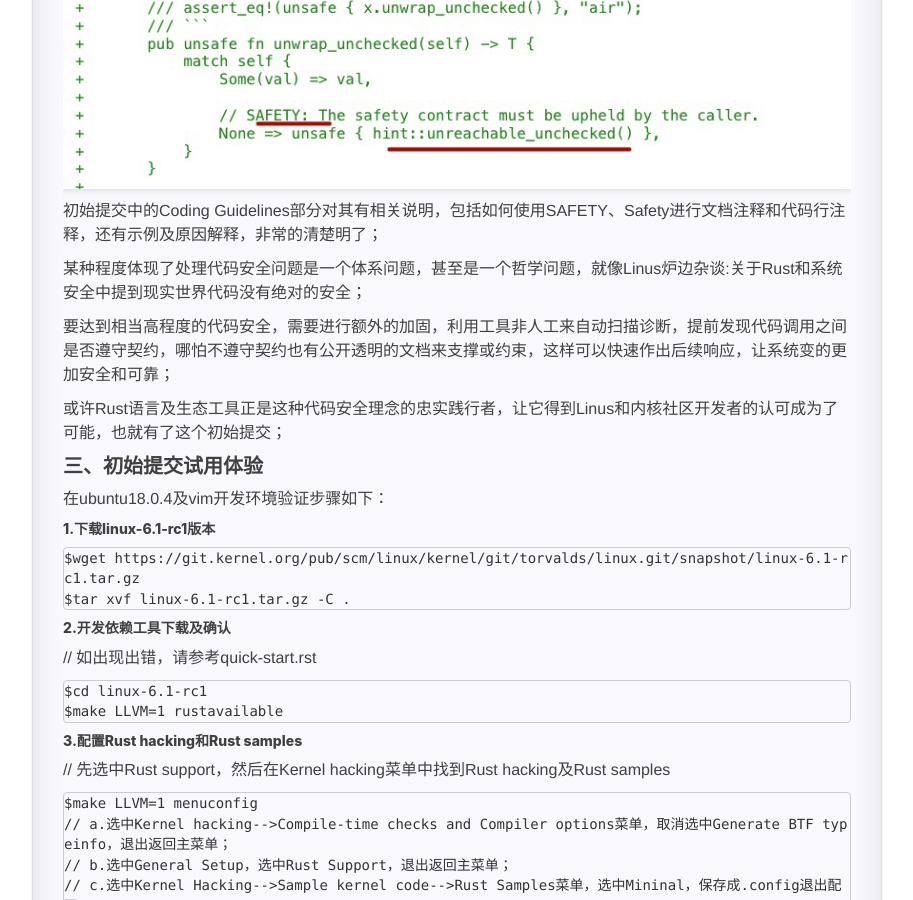
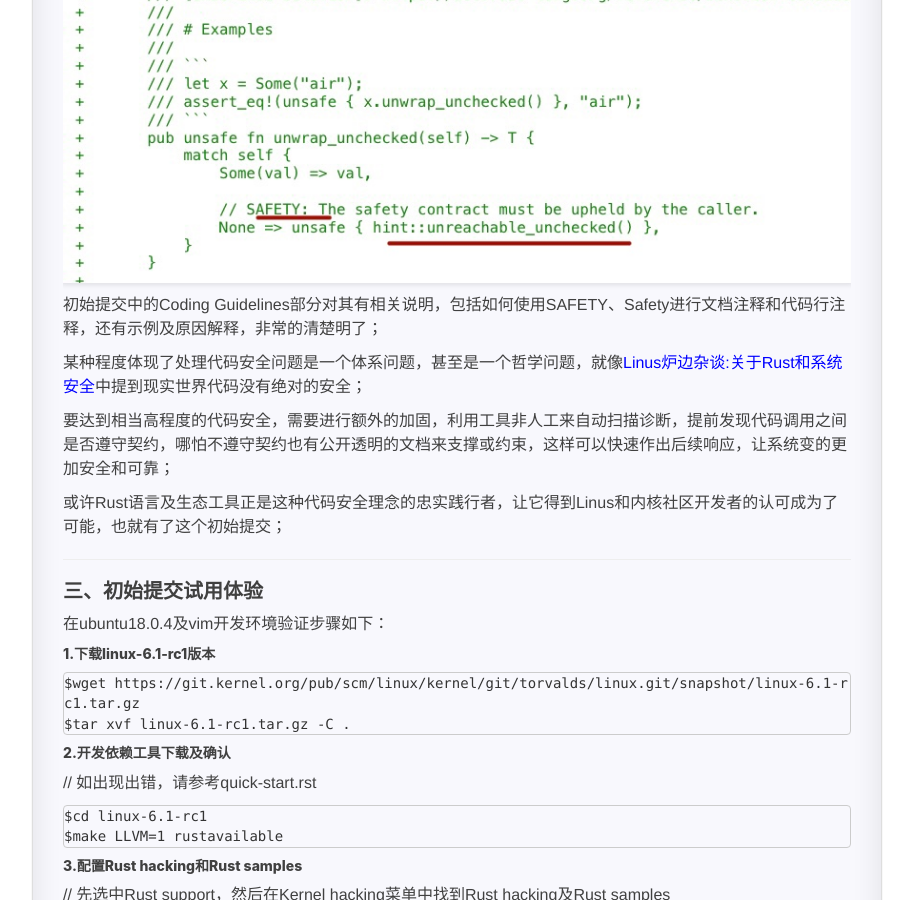
Before and after one commit to Grainspring/grainspring.github.io, a Jekyll site: the page built from _posts/2022-10-26-interpret_initial_commit_of_Rust_into_linux_kernel.md, in a window 1280 px wide and 900 px high, scrolled down 12258 px. Shown: the whole window, without its empty margins (37-950 px from the left). Built offline with Jekyll 4.4.1, drawn with Linux system fonts in a browser that asks for light colours; nearby versions of some CDN libraries; comment, search, counter and statistics services are not loaded; a style sheet for code colours, icons or effects is not loaded; some of the changed text lies outside the part shown.

Commit message:
update initial_commit_of rust to linux kernel

````diff
--- a/_posts/2022-10-26-first-look-try rust for linux kernel.md
+++ b/_posts/2022-10-26-interpret_initial_commit_of_Rust_into_linux_kernel.md
@@ -9,7 +9,7 @@
 * content
 {:toc}
 
-[Linus Torvalds发表Rust支持即将出现在Linux内核](https://mp.weixin.qq.com/s?__biz=MzIxMTM0MjM4Mg==&mid=2247484091&idx=1&sn=3aff0d8075d65568c8935dc70f08e360)，并提出首个初始提交应该'包含尽可能少的功能'的要求之后，Rust-for-Linux团队将已开发的部分驱动程序和驱动支持所需的代码裁剪之后，Linus于2022.10.16发布了Linux6.1-rc1开发版本，其中已正式包含Rust相关代码，实现Rust语言代码模块加载到内核所需的最小基础支持，和一个小的示例模块。
+[<font color="blue">Linus Torvalds发表Rust支持即将出现在Linux内核</font>](https://mp.weixin.qq.com/s?__biz=MzIxMTM0MjM4Mg==&mid=2247484091&idx=1&sn=3aff0d8075d65568c8935dc70f08e360)，并提出首个初始提交应该'包含尽可能少的功能'的要求之后，Rust-for-Linux团队将已开发的部分驱动程序和驱动支持所需的代码裁剪之后，Linus于2022.10.16发布了Linux6.1-rc1开发版本，其中已正式包含Rust相关代码，实现Rust语言代码模块加载到内核所需的最小基础支持，和一个小的示例模块。
 
 Linux6.1版本最终发布应该在2022年12月中旬左右，让我们一块来提前看看这个初始提交，了解Rust语言及社区是如何创造历史，打破30年以来只能使用C语言开发Linux内核的规则；对Rust语言和Linux内核来讲这个提交或许会成为一个重要的里程碑，记录和引领着未来Rust语言和Linux社区的重要发展；
 
@@ -122,8 +123,8 @@
 
 ---
 ###### 4.1.pr_info宏实现
+![pr_info](/imgs/linux6.1.pr_info.png "pr_info")
 
-![pr_info](/imgs/linux6.1.pr_info.png "pr_info")
 pr_info宏实现将Rust代码中任何格式化的内容，输出显示在内核日志中，而内核日志的输出显示已有对应的bindings::_printk接口，但为了支持Rust任何可格式化的Rust内容，改写了内核内部_printk的实现；
 
 新增一个'%pA'格式化指示器，一旦遇到这个指示器，表示其需要显示的内容在一个core::fmt::Arguments对象指针，而具体如何从这个core::fmt::Arguments中取出其内容，则调用Rust代码中实现的rust_fmt_argument函数；
@@ -136,8 +137,8 @@
 
 ---
 ###### 4.2.module宏实现
+![module](/imgs/linux6.1.module.macro.png "module macro")
 
-![module](/imgs/linux6.1.module.macro.png "module macro")
 module宏对使用者来讲相当的简明扼要，但要实现与C语言实现的module一样的功能，并能初始化Rust代码提供的Module，Rust-for-Linux开发者使用Rust语言提供的过程宏来实现这个module；
 
 实现一个Rust语言过程宏，对一般开发者来讲往往觉得比较难，但初始提交中的module宏实现，相当的直观，它没有使用传统syn和quote crate，主要使用proc_macro::TokenStream，就像格式化输出一段定制化的Rust代码一样；
@@ -148,19 +149,20 @@
 
 另外顺便提一下，module过程宏本身的实现代码编译及运行是在当前编译环境下运行的，非内核代码运行在内核空间，它生成的libmacros.so，供编译时使用的编译器rustc来使用，初始提交中对此也有所提及；
 
-对这一点及过程宏逻辑感兴趣的朋友，可参考以前文章[LRFRC系列:全面理解Rust宏](https://mp.weixin.qq.com/s?__biz=MzIxMTM0MjM4Mg==&mid=2247483731&idx=1&sn=4ab305dd9af793085058a1d398984aac)，其中有提到其相关逻辑；
+对这一点及过程宏逻辑感兴趣的朋友，可参考以前文章[<font color="blue">LRFRC系列:全面理解Rust宏</font>](https://mp.weixin.qq.com/s?__biz=MzIxMTM0MjM4Mg==&mid=2247483731&idx=1&sn=4ab305dd9af793085058a1d398984aac)，其中有提到其相关逻辑；
 
 ---
 ###### 4.3.panic_handler定制
 ![panic_handler](/imgs/linux6.1.panic_handler.png "panic_handler")
+
 为了对任何Rust代码触发的panic进行自定义处理，kernel crate自定义了panic_handler的实现，它先打印一段emerg日志后，然后调用bindings::BUG()，按照内核出现BUG来处理，以触发内核内部已有的由C语言提供的panic处理机制；
 
 后面的loop {}是为了满足Rust语法上需要返回! never_type，在bindgen工具对__noreturn支持后，这个可以去掉；
 
 ---
 ###### 4.4.全局内存分配定制
+![allocators](/imgs/linux6.1.allocators.png "allocators")
 
-![allocators](/imgs/linux6.1.allocators.png "allocators")
 使用global_allocator属性来定制一个全局KernelAllocator类型的ALLOCATOR对象，它实现了GlobalAlloc trait的alloc和delloc方法，分别调用bindings::krealloc和bindings::kfree，并对应实现__rust_alloc、__rust_realloc__和rust_alloc_zeroed函数；
 
 这样Rust代码中的堆内存分配和释放需求会得到满足比如Box的实现，Vec中的自动内存分配和释放等；
@@ -177,8 +179,8 @@
 
 ---
 ###### 4.6.compiler_builtins定制
+![compiler_builtins](/imgs/linux6.1.compiler.builtins.png "compiler_builtins")
 
-![compiler_builtins](/imgs/linux6.1.compiler.builtins.png "compiler_builtins")
 上面的注释清楚的描述为啥需要这个定制，并指出为啥使用panic!来模拟实现；
 
 ---
@@ -219,7 +221,7 @@
 ```
 如果对上面提到的属性比如条件编译cfg、no_std、panic_handler、global_allocator等含义及语法不太熟悉的话，
 
-可参考[Rust Built-in attributes index](https://doc.rust-lang.org/stable/reference/attributes.html#built-in-attributes-index)
+可参考[<font color="blue">Rust Built-in attributes index</font>](https://doc.rust-lang.org/stable/reference/attributes.html#built-in-attributes-index)
 
 ---
 ##### 7.unsafe、SAFETY、Safety
@@ -231,12 +233,13 @@
 
 初始提交中的Coding Guidelines部分对其有相关说明，包括如何使用SAFETY、Safety进行文档注释和代码行注释，还有示例及原因解释，非常的清楚明了；
 
-某种程度体现了处理代码安全问题是一个体系问题，甚至是一个哲学问题，就像Linus炉边杂谈:关于Rust和系统安全中提到现实世界代码没有绝对的安全；
+某种程度体现了处理代码安全问题是一个体系问题，甚至是一个哲学问题，就像[<font color="blue">Linus炉边杂谈:关于Rust和系统安全</font>](https://mp.weixin.qq.com/s?__biz=MzIxMTM0MjM4Mg==&mid=2247484106&idx=1&sn=c6f5b6eccb653f6dc11ee02b2f047b37)中提到现实世界代码没有绝对的安全；
 
 要达到相当高程度的代码安全，需要进行额外的加固，利用工具非人工来自动扫描诊断，提前发现代码调用之间是否遵守契约，哪怕不遵守契约也有公开透明的文档来支撑或约束，这样可以快速作出后续响应，让系统变的更加安全和可靠；
 
 或许Rust语言及生态工具正是这种代码安全理念的忠实践行者，让它得到Linus和内核社区开发者的认可成为了可能，也就有了这个初始提交；
 
+---
 #### 三、初始提交试用体验
 在ubuntu18.0.4及vim开发环境验证步骤如下：
 ##### 1.下载linux-6.1-rc1版本
````
Also changed, not shown: other parts of _posts/2022-10-26-interpret_initial_commit_of_Rust_into_linux_kernel.md (+4 -3 lines).
